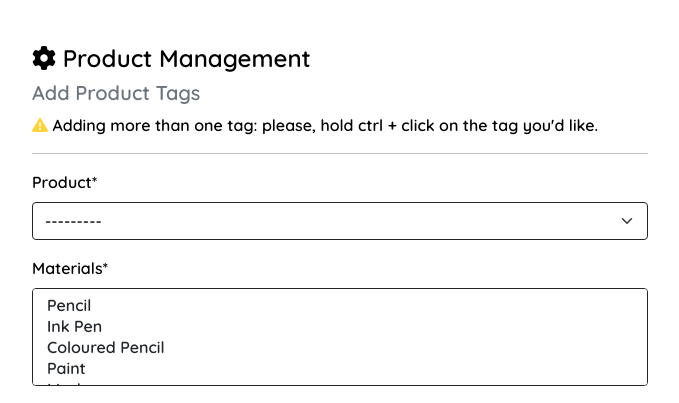
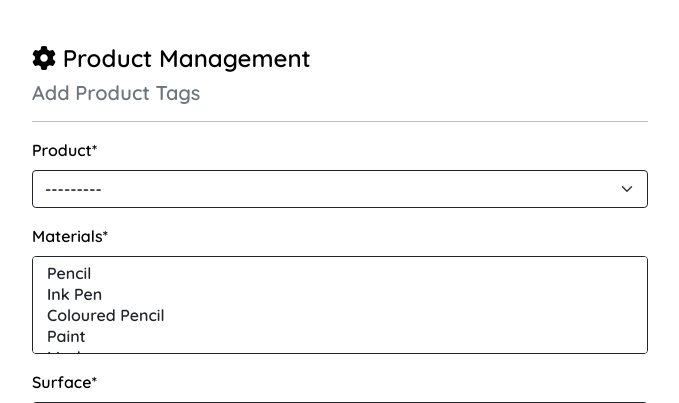
Before and after one commit to Nathisaraujo/project5, a Django app: page /products/add_tags/ in a window 1280 px wide. Shown: the part 216-619 px from the top of the page, without its empty margins (300-979 px from the left). Run offline with Django 3.2, Linux system fonts and the light colour scheme; a user stored in the database is signed in; data comes from the database, SQL or seed files in the repository; some libraries are stand-ins or nearby versions; some web fonts are replaced.

Commit message:
implemented select2 so users can add multiple product tags

```diff
--- a/products/forms.py
+++ b/products/forms.py
@@ -67,3 +67,5 @@
 
         for field_name, field in self.fields.items():
             field.widget.attrs['class'] = 'border-dark'
+            if isinstance(field.widget, forms.SelectMultiple):
+                field.widget.attrs['class'] += ' select2-multiple'
--- a/products/templates/products/add_product_tags.html
+++ b/products/templates/products/add_product_tags.html
@@ -16,10 +16,6 @@
             <div class="col-12 col-md-6 margin-top">
                 <h2 class="logo-font"><i class="fa-solid fa-gear"></i> Product Management</h2>
                 <h5 class="text-muted">Add Product Tags</h5>
-                <p><i class="fa-solid fa-triangle-exclamation" style="color: #FFD43B;"></i>
-                    Adding more than one tag:
-                    please, hold ctrl + click on the tag you'd like.
-                </p>
                 <hr>
             </div>
         </div>
@@ -36,4 +32,14 @@
             </div>
         </div>
     </div>
+
+    <script>
+        $(document).ready(function() {
+            $('select[multiple]').select2({
+                placeholder: "Select options",
+                allowClear: true,
+                width: '100%'
+            });
+        });
+    </script>
 {% endblock %}
--- a/templates/base.html
+++ b/templates/base.html
@@ -20,6 +20,7 @@
       <link rel="preconnect" href="https://fonts.gstatic.com" crossorigin>
       <link href="https://fonts.googleapis.com/css2?family=Indie+Flower&family=Quicksand:wght@600&family=Shrikhand&display=swap" rel="stylesheet">
       <link rel="stylesheet" href="https://cdnjs.cloudflare.com/ajax/libs/font-awesome/6.5.1/css/all.min.css">
+      <link href="https://cdn.jsdelivr.net/npm/select2@4.1.0-rc.0/dist/css/select2.min.css" rel="stylesheet" />
     {% endblock %}
 
     {% block extra_css %}
@@ -30,6 +31,7 @@
       <script src="https://code.jquery.com/jquery-3.7.1.min.js" integrity="sha256-/JqT3SQfawRcv/BIHPThkBvs0OEvtFFmqPF/lYI/Cxo=" crossorigin="anonymous"></script>
       <script src="https://cdn.jsdelivr.net/npm/@popperjs/core@2.9.2/dist/umd/popper.min.js" integrity="sha384-IQsoLXl5PILFhosVNubq5LC7Qb9DXgDA9i+tQ8Zj3iwWAwPtgFTxbJ8NT4GN1R8p" crossorigin="anonymous"></script>
       <script src="https://js.stripe.com/v3/"></script>
+      <script src="https://cdn.jsdelivr.net/npm/select2@4.1.0-rc.0/dist/js/select2.min.js"></script>
     {% endblock %}
 
     {% block extra_js %}
```
Also changed, not shown: products/templates/products/edit_product.html (+8 -0 lines).
